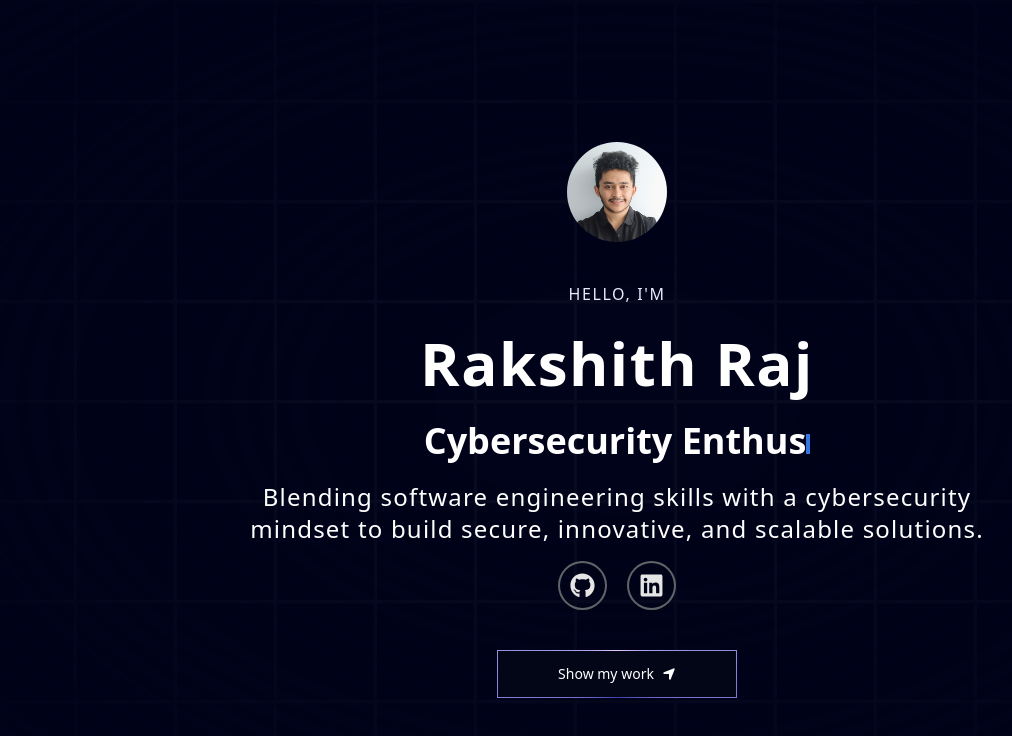
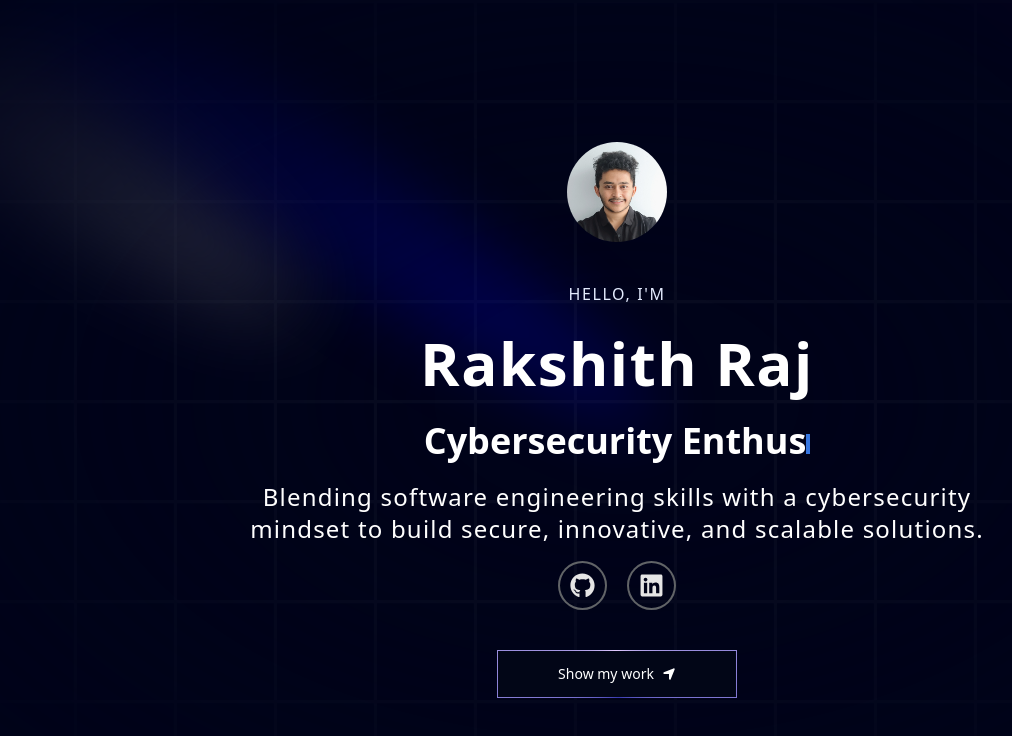
Before and after one commit to rakshith4able/rakshith-portfolio, a Next.js app: page / in a window 1280 px wide. Shown: the top 736 px of the page, without its empty margins (23-1035 px from the left). Built offline with nearby package versions, Linux system fonts and the light colour scheme.

Commit message:
Fix spotlight to make it work

```diff
--- a/src/components/Hero.tsx
+++ b/src/components/Hero.tsx
@@ -12,6 +12,10 @@ const Hero = () => {
   const { name, description, titles, socialLinks } = portfolioContent;
   return (
     <div className="h-screen">
+      <div
+        className="h-screen w-full dark:bg-black-100 bg-white dark:bg-grid-white/[0.03] bg-grid-black-100/[0.2]
+       absolute top-0 left-0 flex items-center justify-center"
+      >
         <div>
           <Spotlight
             className="-top-40 -left-10 md:-left-32 md:-top-20 h-screen"
@@ -23,10 +27,7 @@ const Hero = () => {
           />
           <Spotlight className="left-80 top-28 h-[80vh] w-[50vw]" fill="blue" />
         </div>
-      <div
-        className="h-screen w-full dark:bg-black-100 bg-white dark:bg-grid-white/[0.03] bg-grid-black-100/[0.2]
-       absolute top-0 left-0 flex items-center justify-center"
-      >
+
         <div
           className="absolute pointer-events-none inset-0 flex items-center justify-center dark:bg-black-100
          bg-white [mask-image:radial-gradient(ellipse_at_center,transparent_20%,black)]"
```
Lines whose indentation alone changed are shown as unchanged.
